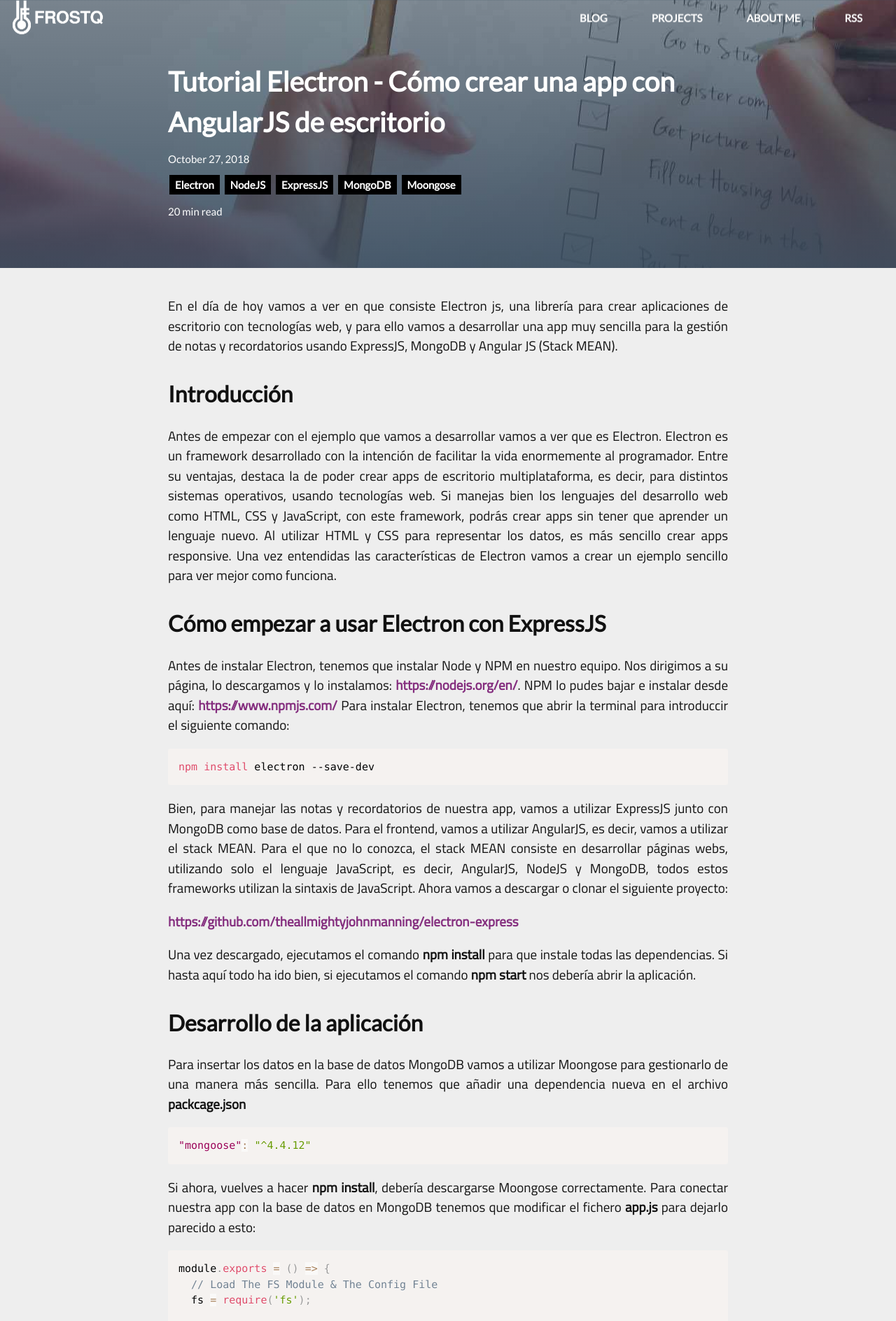
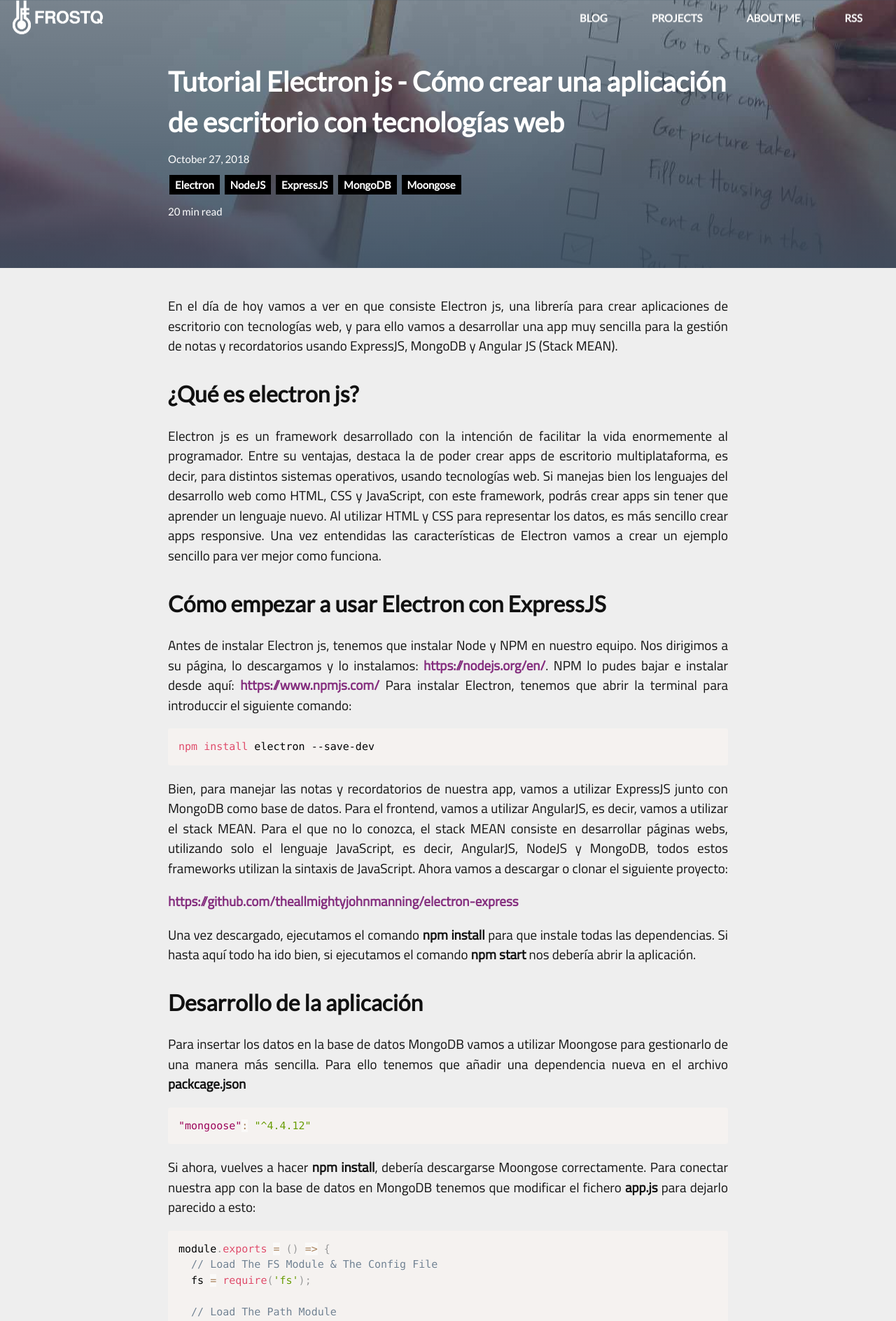
Before and after one commit to diegologs/frostqui.github.io, a Jekyll site: the page built from _posts/2017-03-10-tutorial-electron-todo-app.md, in a window 1280 px wide. Shown: the top 1888 px of the page at 70% size. Built offline with Jekyll 4.4.1, drawn with Linux system fonts in a browser that asks for light colours; some web fonts are replaced.

Commit message:
Cambio en el título del post sobre Electron

````diff
--- a/_posts/2017-03-10-tutorial-electron-todo-app.md
+++ b/_posts/2017-03-10-tutorial-electron-todo-app.md
@@ -1,8 +1,8 @@
 ---
 layout: post
-title: Tutorial Electron - Cómo crear una app con AngularJS de escritorio
-meta: Descubre cómo crear aplicaciones cross platform en usando tecnologías web. Cómo usarlo junto a AngularJS para crear una app de notas
-description: Descubre cómo crear aplicaciones cross platform en usando tecnologías web. Cómo usarlo junto a AngularJS para crear una app de notas
+title: Tutorial Electron js - Cómo crear una aplicación de escritorio con tecnologías web
+meta: Descubre con ejemplos cómo porgramar una aplicación de escritorio multiplataforma para crear notas usando electron js junto a AngularJS
+description: Descubre con ejemplos cómo porgramar una aplicación de escritorio multiplataforma para crear notas usando electron js junto a AngularJS
 excerpt: En este post echaremos un vistazo a Electron, un framework creado por el equipo de Atom para la creación de apps de escritorio multiplataforma. También veremos como podemos usar Electron para desarrollar una app para tomar notas y apintar recordatorios de una manera muy sencilla.
 title-page: Tutorial Electron - Cómo crear una aplicación de notas cross platform
 image: task
@@ -13,9 +13,9 @@
 
 En el día de hoy vamos a ver en que consiste Electron js, una librería para crear aplicaciones de escritorio con tecnologías web, y para ello vamos a desarrollar una app muy sencilla para la gestión de notas y recordatorios usando ExpressJS, MongoDB y Angular JS (Stack MEAN).
 
-<h2>Introducción</h2>
+<h2>¿Qué es electron js?</h2>
 
-Antes de empezar con el ejemplo que vamos a desarrollar vamos a ver que es Electron. Electron es un framework desarrollado con la intención de facilitar la vida enormemente al programador.
+Electron js es un framework desarrollado con la intención de facilitar la vida enormemente al programador.
 Entre su ventajas, destaca la de poder crear apps de escritorio multiplataforma, es decir, para distintos sistemas operativos, usando tecnologías web.
 Si manejas bien los lenguajes del desarrollo web como HTML, CSS y JavaScript, con este framework, podrás crear apps sin tener que aprender un lenguaje nuevo.
 Al utilizar HTML y CSS para representar los datos, es más sencillo crear apps responsive.
@@ -23,7 +23,7 @@
 
 <h2>Cómo empezar a usar Electron con ExpressJS</h2>
 
-Antes de instalar Electron, tenemos que instalar Node y NPM en nuestro equipo. Nos dirigimos a su página, lo descargamos y lo instalamos: [https://nodejs.org/en/](https://nodejs.org/en/). NPM lo pudes bajar e instalar desde aquí: [https://www.npmjs.com/](https://www.npmjs.com/)
+Antes de instalar Electron js, tenemos que instalar Node y NPM en nuestro equipo. Nos dirigimos a su página, lo descargamos y lo instalamos: [https://nodejs.org/en/](https://nodejs.org/en/). NPM lo pudes bajar e instalar desde aquí: [https://www.npmjs.com/](https://www.npmjs.com/)
 Para instalar Electron, tenemos que abrir la terminal para introduccir el siguiente comando:
 
 ```bash
--- a/css/index.css
+++ b/css/index.css
@@ -464,6 +464,11 @@
   background-position: center center;
 }
 
+.post_desc {
+  margin-top: 1rem;
+  margin-bottom: 1rem;
+}
+
 .post_header_content {
   color: white !important;
   padding-top: 85px;
````
